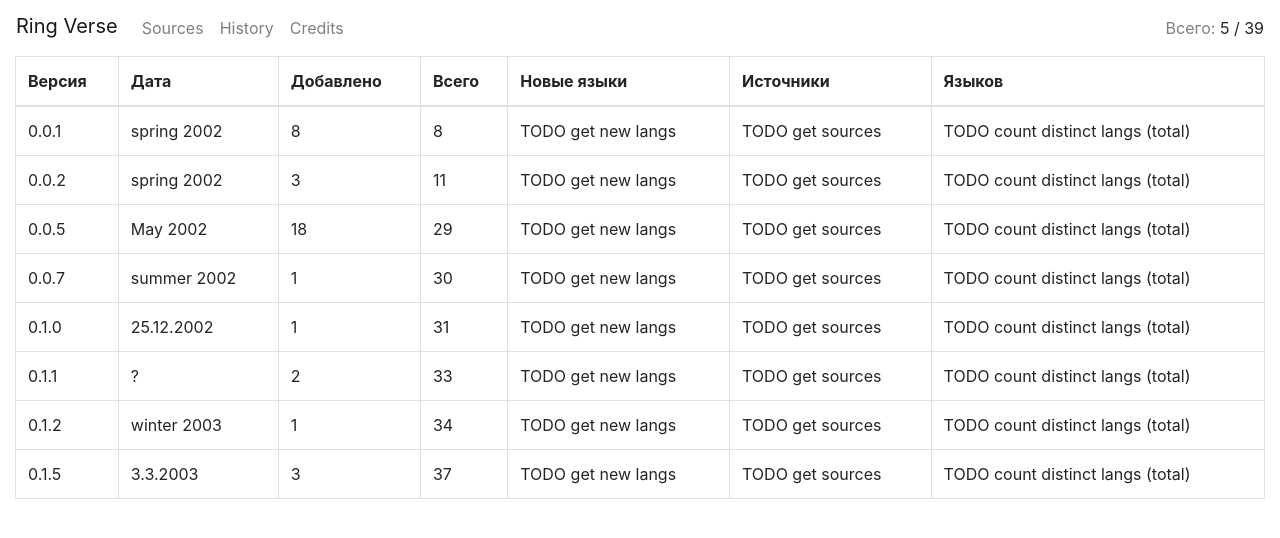
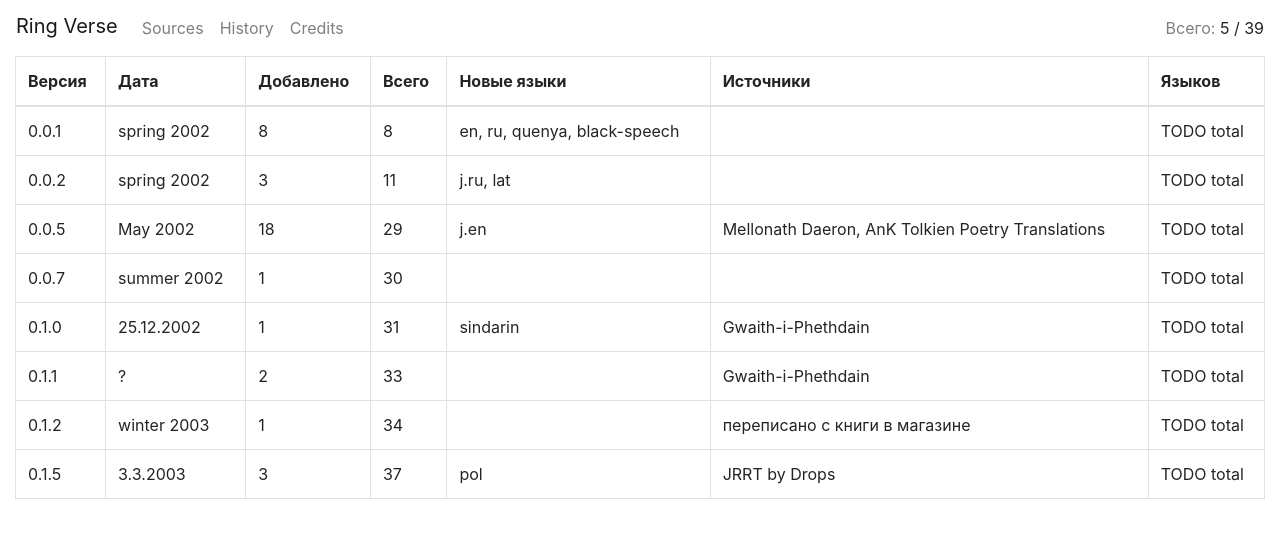
Before and after one commit to selyukov-n/ring-verse, a React (Create React App) app: page /history in a window 1280 px wide. Shown: the top 538 px of the page. Built offline with nearby package versions, Linux system fonts and the light colour scheme.

Commit message:
history: output langs and sources

```diff
--- a/src/History/Table.tsx
+++ b/src/History/Table.tsx
@@ -1,21 +1,40 @@
 import React from "react";
 import { Table as T } from "react-bootstrap";
+import { useDataContext } from "../context";
 import hist from "../dataHistory";
 import { formatDate } from "./utils";
 
 export const Table = () => {
+  const { num } = useDataContext();
+
   let total = 0;
+  const langs = new Set<string>();
   const rows = hist.map(h => {
     const date = h.date ? formatDate(h.date) : "?";
-    total += h.count;
+
+    const iter = {
+      langs: new Set<string>(),
+      sources: new Set<string>(),
+    };
+
+    for(let t = 1; t <= h.count; t++, total++) {
+      const { language: l, source } = num[total + 1];
+      if (!langs.has(l)) {
+        langs.add(l);
+        iter.langs.add(l);
+      }
+      if (source?.main)
+        iter.sources.add(source.main);
+    }
+
     return <tr key={h.ver}>
       <td>{h.ver}</td>
       <td>{date}</td>
       <td>{h.count}</td>
       <td>{total}</td>
-      <td>TODO get new langs</td>
-      <td>TODO get sources</td>
-      <td>TODO count distinct langs (total)</td>
+      <td>{Array.from(iter.langs).join(", ")}</td>
+      <td>{Array.from(iter.sources).join(", ")}</td>
+      <td>TODO total</td>
     </tr>;
   });
 
```
